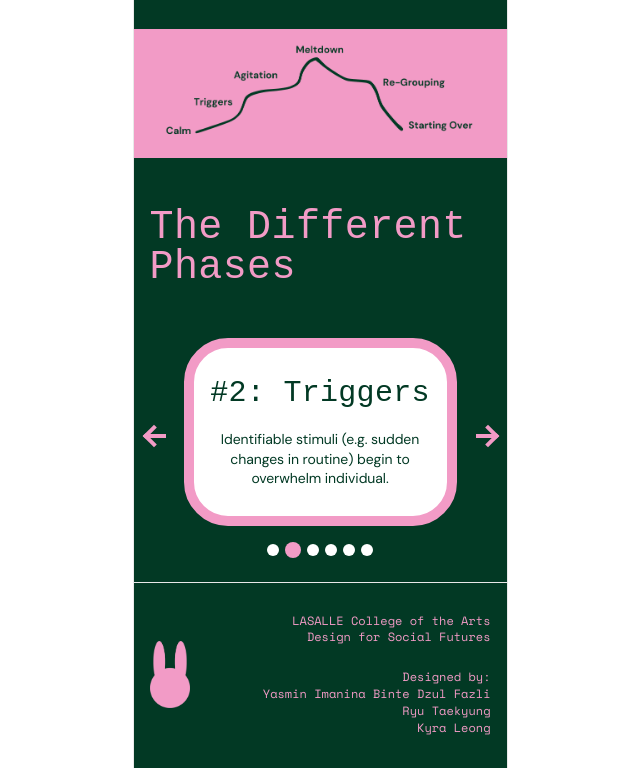
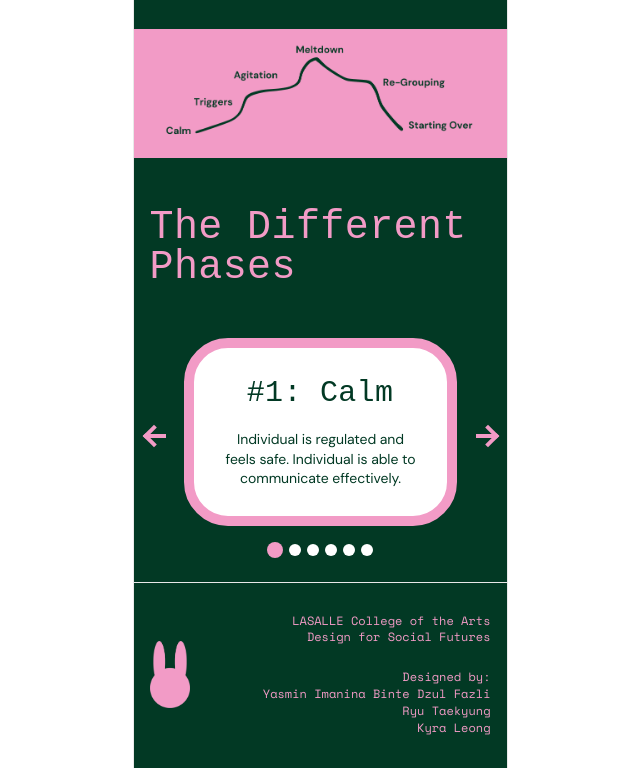
Before and after one commit to whymlipstfr/autism-meltdowns-website, a plain HTML site: page autism-meltdowns.html in a window 1280 px wide. Shown: the part 2430-3198 px from the top of the page, without its empty margins (320-960 px from the left). Drawn offline with nearby package versions, Linux system fonts and the light colour scheme; a web font is replaced by a local one.

Commit message:
Start phase carousel on Calm

```diff
--- a/autism-meltdowns.html
+++ b/autism-meltdowns.html
@@ -76,16 +76,16 @@
 
     <section class="asd-phase-carousel" aria-labelledby="phase-list-title">
       <h2 id="phase-list-title">The Different Phases</h2>
-      <div class="phase-carousel" data-phase-carousel data-active-slide="1">
+      <div class="phase-carousel" data-phase-carousel data-active-slide="0">
         <button class="phase-arrow phase-arrow-previous" type="button" aria-label="Show previous phase" data-phase-direction="-1"><span></span></button>
-        <article class="phase-card" data-phase-index="1" aria-live="polite" aria-atomic="true">
-          <h3 class="phase-card-title" data-phase-title>#2: Triggers</h3>
-          <p class="phase-card-description" data-phase-description>Identifiable stimuli (e.g. sudden changes in routine) begin to overwhelm individual.</p>
+        <article class="phase-card" data-phase-index="0" aria-live="polite" aria-atomic="true">
+          <h3 class="phase-card-title" data-phase-title>#1: Calm</h3>
+          <p class="phase-card-description" data-phase-description>Individual is regulated and feels safe. Individual is able to communicate effectively.</p>
         </article>
         <button class="phase-arrow phase-arrow-next" type="button" aria-label="Show next phase" data-phase-direction="1"><span></span></button>
         <div class="phase-dots" aria-label="Choose a meltdown phase">
-          <button type="button" aria-label="Phase 1: Calm" data-phase-dot="0"></button>
-          <button type="button" aria-label="Phase 2: Triggers" data-phase-dot="1" aria-current="true"></button>
+          <button type="button" aria-label="Phase 1: Calm" data-phase-dot="0" aria-current="true"></button>
+          <button type="button" aria-label="Phase 2: Triggers" data-phase-dot="1"></button>
           <button type="button" aria-label="Phase 3: Agitation" data-phase-dot="2"></button>
           <button type="button" aria-label="Phase 4: Meltdown" data-phase-dot="3"></button>
           <button type="button" aria-label="Phase 5: Re-Grouping" data-phase-dot="4"></button>
```
